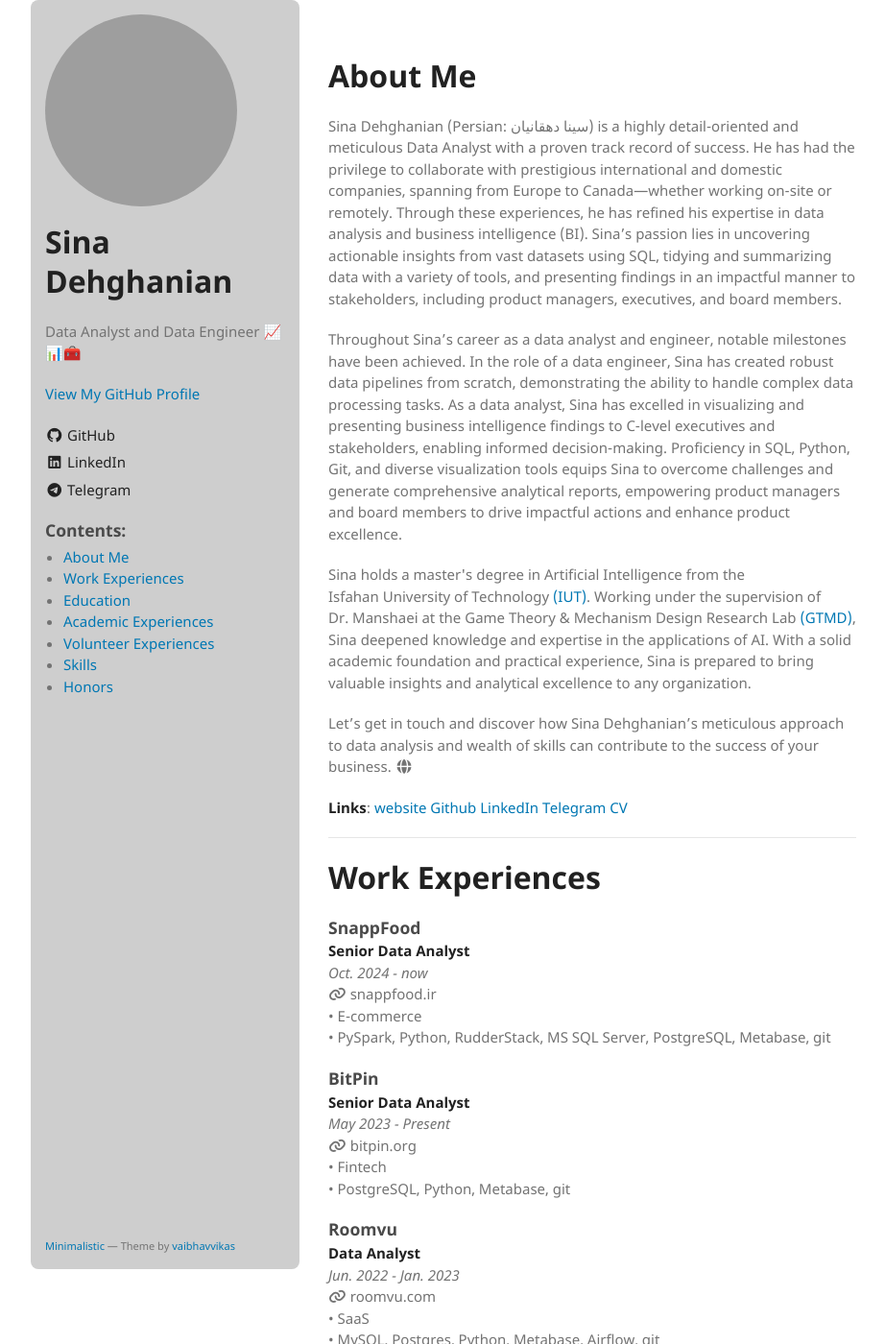
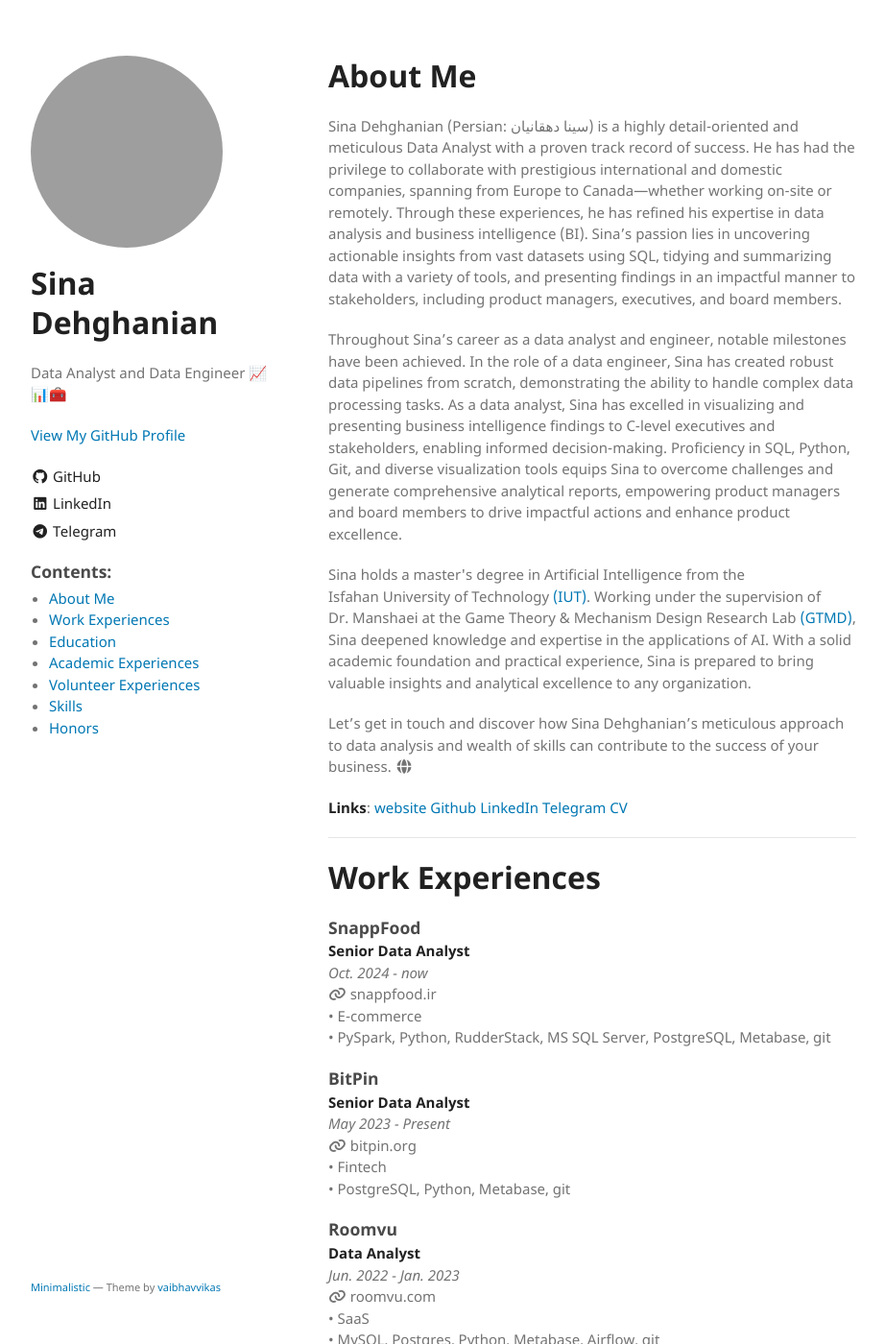
Before and after one commit to DehghanianSina/DehghanianSina.github.io, a Jekyll site: the page built from index.md, in a window 1280 px wide and 1400 px high. Shown: the whole window at 96% size, without its empty margins (178-1100 px from the left). Built offline with Jekyll 4.4.1, drawn with Linux system fonts in a browser that asks for light colours; the repository's description, which GitHub fills in, is left out; grey boxes are pictures that could not be loaded.

Commit message:
fix style for sidebar

```diff
--- a/assets/css/style.scss
+++ b/assets/css/style.scss
@@ -115,8 +115,8 @@
   }
 }
 
-.sidebar {
-  background-color: #cecece; /* رنگ دلخواه */
-  padding: 15px; /* پدینگ */
-  border-radius: 8px; /* گوشه‌های گرد */
-}
+// .sidebar {
+//   background-color: #cecece; /* رنگ دلخواه */
+//   padding: 15px; /* پدینگ */
+//   border-radius: 8px; /* گوشه‌های گرد */
+// }
```
